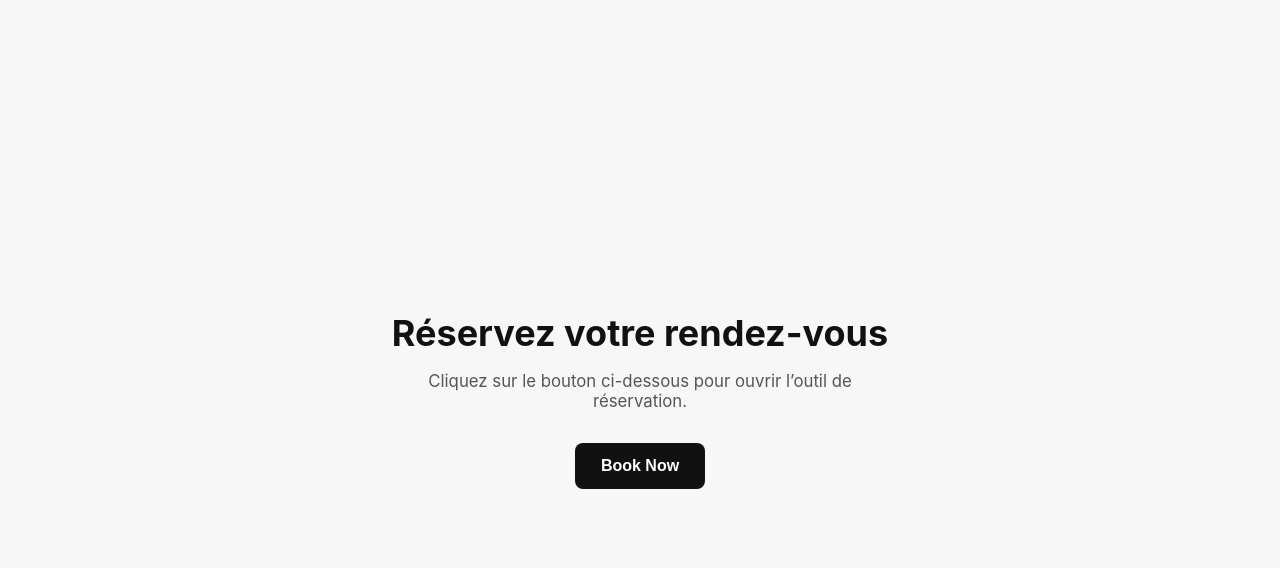
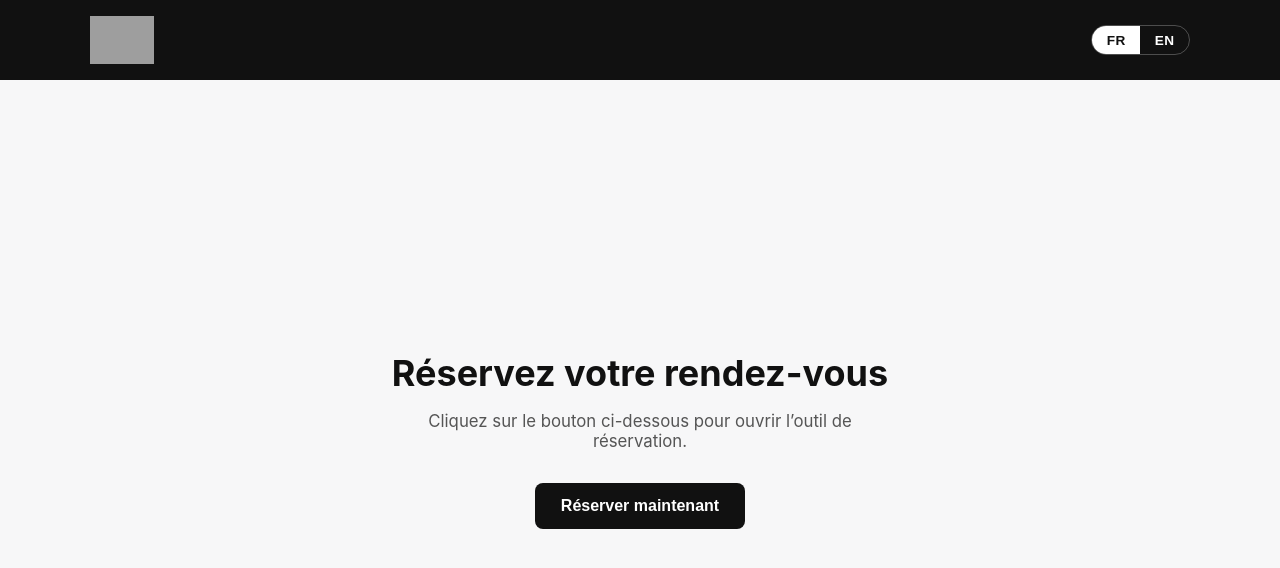
Before and after one commit to SebRoss-Rennai/booking_app, a Next.js app: page / in a window 1280 px wide. Shown: the top 568 px of the page. Built offline with nearby package versions, Linux system fonts and the light colour scheme; grey boxes are pictures that could not be loaded.

Commit message:
Add dark header with logo and FR/EN language toggle
The header uses a dark background so the white logo (expected at
public/logo.png) renders with enough contrast. Page copy switches
between French and English via a header toggle.

Co-Authored-By: Claude Opus 4.7 (1M context) <noreply@anthropic.com>

```diff
--- a/app/globals.css
+++ b/app/globals.css
@@ -12,8 +12,58 @@ html, body {
   color: #111;
 }
 
+.site-header {
+  background: #111;
+  color: #fff;
+  padding: 1rem 1.5rem;
+  box-shadow: 0 1px 0 rgba(255, 255, 255, 0.05);
+}
+
+.site-header__inner {
+  max-width: 1100px;
+  margin: 0 auto;
+  display: flex;
+  align-items: center;
+  justify-content: space-between;
+  gap: 1rem;
+}
+
+.site-header__logo {
+  height: 48px;
+  width: auto;
+  object-fit: contain;
+}
+
+.lang-switch {
+  display: inline-flex;
+  border: 1px solid rgba(255, 255, 255, 0.25);
+  border-radius: 999px;
+  overflow: hidden;
+}
+
+.lang-switch button {
+  background: transparent;
+  color: #fff;
+  border: 0;
+  padding: 0.4rem 0.9rem;
+  font-size: 0.85rem;
+  font-weight: 600;
+  letter-spacing: 0.04em;
+  cursor: pointer;
+  transition: background 0.15s ease;
+}
+
+.lang-switch button:hover {
+  background: rgba(255, 255, 255, 0.1);
+}
+
+.lang-switch button.active {
+  background: #fff;
+  color: #111;
+}
+
 main {
-  min-height: 100vh;
+  min-height: calc(100vh - 80px);
   display: flex;
   flex-direction: column;
   align-items: center;
--- a/app/page.tsx
+++ b/app/page.tsx
@@ -1,4 +1,7 @@
 "use client";
+
+import Image from "next/image";
+import { useState } from "react";
 
 declare global {
   interface Window {
@@ -8,7 +11,25 @@ declare global {
   }
 }
 
+type Lang = "fr" | "en";
+
+const COPY: Record<Lang, { title: string; subtitle: string; cta: string }> = {
+  fr: {
+    title: "Réservez votre rendez-vous",
+    subtitle: "Cliquez sur le bouton ci-dessous pour ouvrir l’outil de réservation.",
+    cta: "Réserver maintenant",
+  },
+  en: {
+    title: "Book your appointment",
+    subtitle: "Click the button below to open the booking tool.",
+    cta: "Book Now",
+  },
+};
+
 export default function Home() {
+  const [lang, setLang] = useState<Lang>("fr");
+  const t = COPY[lang];
+
   const openBooking = () => {
     window.BookNow?.open({
       apiKey: "dC2ZGNtPhd110G876989Jj825061dW89",
@@ -17,12 +38,43 @@ export default function Home() {
   };
 
   return (
-    <main>
-      <h1>Réservez votre rendez-vous</h1>
-      <p>Cliquez sur le bouton ci-dessous pour ouvrir l’outil de réservation.</p>
-      <button className="code-booknow-button" onClick={openBooking}>
-        Book Now
-      </button>
-    </main>
+    <>
+      <header className="site-header">
+        <div className="site-header__inner">
+          <Image
+            src="/logo.png"
+            alt="Logo"
+            width={160}
+            height={48}
+            priority
+            className="site-header__logo"
+          />
+          <div className="lang-switch" role="group" aria-label="Language">
+            <button
+              type="button"
+              className={lang === "fr" ? "active" : ""}
+              onClick={() => setLang("fr")}
+            >
+              FR
+            </button>
+            <button
+              type="button"
+              className={lang === "en" ? "active" : ""}
+              onClick={() => setLang("en")}
+            >
+              EN
+            </button>
+          </div>
+        </div>
+      </header>
+
+      <main>
+        <h1>{t.title}</h1>
+        <p>{t.subtitle}</p>
+        <button className="code-booknow-button" onClick={openBooking}>
+          {t.cta}
+        </button>
+      </main>
+    </>
   );
 }
```
